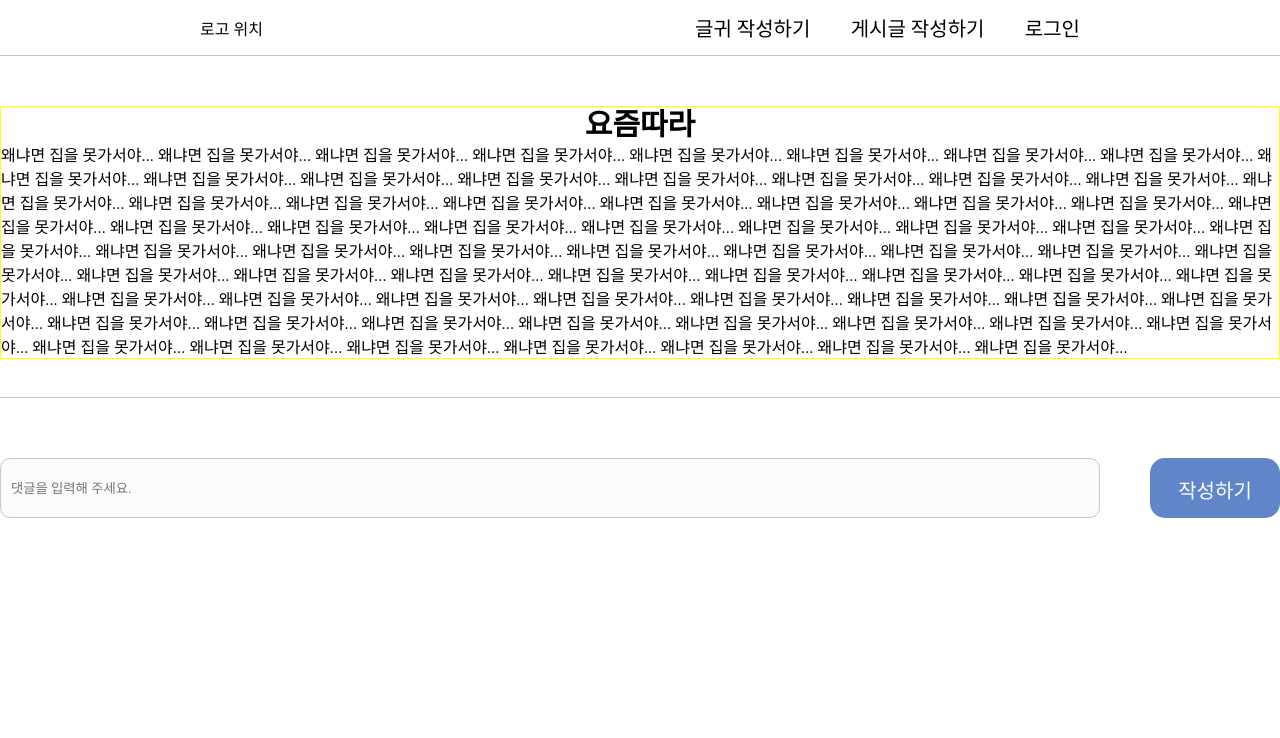
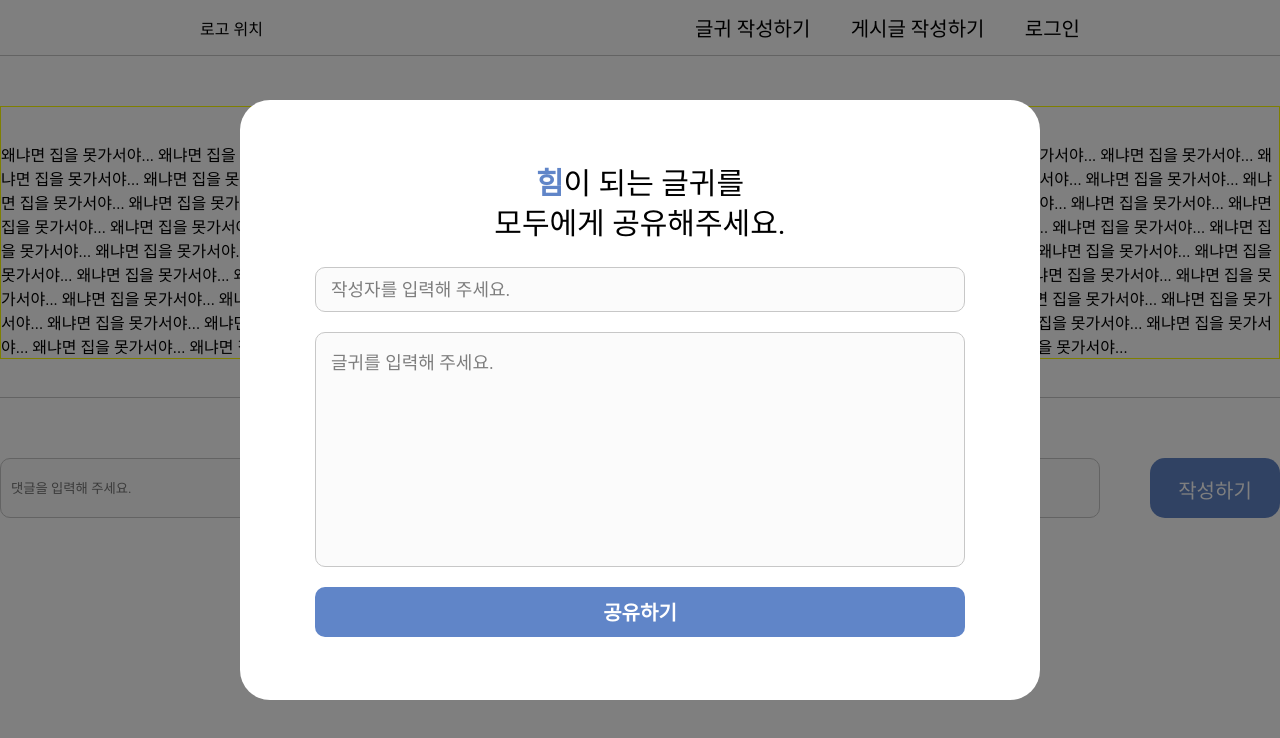
Before and after one commit to kim-leepark/FoxRain_FE, a React (Create React App) app in the folder foxrain/: page /details in a window 1280 px wide. Both pictures are taken after a click on the element "글귀 작성하기". Shown: the top 738 px of the page. Built offline with nearby package versions, Linux system fonts and the light colour scheme.

Commit message:
🔥:: 글귀 작성 모달 띄우기

```diff
--- a/foxrain/src/componetns/Details/index.tsx
+++ b/foxrain/src/componetns/Details/index.tsx
@@ -1,13 +1,15 @@
 import React, { useState } from 'react';
 import Header from '../Header/User';
-import { PostWriteModal } from '../Modal';
+import { PostWriteModal, TextWriteModal } from '../Modal';
 import * as S from './style';
 
 const Details = () => {
   const [uploadPost, setUploadPost] = useState<boolean>(false); // 게시글 작성 모달
+  const [uploadPhrase, setUploadPhrase] = useState<boolean>(false); // 글귀 작성 모달
+
   return (
     <>
-      <Header isMain={false} setUploadPost={setUploadPost} />
+      <Header isMain={false} setUploadPost={setUploadPost} setUploadPhrase={setUploadPhrase} />
       <S.Container>
         <S.TextContent>
           <S.Content>
@@ -44,6 +46,7 @@ const Details = () => {
         </S.CommentBox>
       </S.Container>
       {uploadPost && <PostWriteModal showModal={setUploadPost} />}
+      {uploadPhrase && <TextWriteModal showModal={setUploadPhrase} />}
     </>
   );
 };
--- a/foxrain/src/componetns/Header/User/index.tsx
+++ b/foxrain/src/componetns/Header/User/index.tsx
@@ -8,10 +8,11 @@ import { UserAuthModal } from '../../Modal';
 interface Props {
   isMain: boolean;
   setUploadPost: Dispatch<SetStateAction<boolean>>;
+  setUploadPhrase: Dispatch<SetStateAction<boolean>>;
 }
 
 const Header: FC<Props> = props => {
-  const { isMain, setUploadPost } = props;
+  const { isMain, setUploadPost, setUploadPhrase } = props;
   const navigate = useNavigate();
   const [showModal, setShowModal] = useState(false);
   const Token = localStorage.getItem('accessToken');
@@ -26,7 +27,7 @@ const Header: FC<Props> = props => {
         <S.Content>
           <div onClick={() => navigate(`/`)}>로고 위치</div>
           <S.NavBox>
-            <S.Font>글귀 작성하기</S.Font>
+            <S.Font onClick={() => setUploadPhrase(true)}>글귀 작성하기</S.Font>
             <S.Font onClick={() => setUploadPost(true)}>게시글 작성하기</S.Font>
             {Token === null ? (
               <S.Font onClick={() => openModal()}>로그인</S.Font>
--- a/foxrain/src/componetns/Main/index.tsx
+++ b/foxrain/src/componetns/Main/index.tsx
@@ -6,7 +6,7 @@ import Banner2 from '../../assets/Main/Banner2.svg';
 import Banner3 from '../../assets/Main/Banner3.svg';
 import Post from './Post';
 import { getRequest } from '../../api';
-import { PostWriteModal } from '../Modal';
+import { PostWriteModal, TextWriteModal } from '../Modal';
 
 const Main = () => {
   const token = localStorage.getItem('accessToken');
@@ -24,6 +24,7 @@ const Main = () => {
     }>
   >();
   const [uploadPost, setUploadPost] = useState<boolean>(false); // 게시글 작성 모달
+  const [uploadPhrase, setUploadPhrase] = useState<boolean>(false); // 글귀 작성 모달
 
   useEffect(() => {
     const request = getRequest(1);
@@ -45,7 +46,7 @@ const Main = () => {
 
   return (
     <>
-      <Header isMain={true} setUploadPost={setUploadPost} />
+      <Header isMain={true} setUploadPost={setUploadPost} setUploadPhrase={setUploadPhrase} />
       <S.Container>
         <S.Banner src={backgroundArr[randomIndex]}></S.Banner>
         <S.Font>{content}</S.Font>
@@ -53,6 +54,7 @@ const Main = () => {
         <Post feed={feed ? feed : []} />
       </S.Container>
       {uploadPost && <PostWriteModal showModal={setUploadPost} />}
+      {uploadPhrase && <TextWriteModal showModal={setUploadPhrase} />}
     </>
   );
 };
--- a/foxrain/src/componetns/Modal/TextWriteModal.tsx
+++ b/foxrain/src/componetns/Modal/TextWriteModal.tsx
@@ -1,8 +1,16 @@
-import React from 'react';
+import React, { Dispatch, FC, SetStateAction } from 'react';
 import * as S from './style';
 
-const TextWriteModal = () => {
+interface Props {
+  showModal: Dispatch<SetStateAction<boolean>>;
+}
+
+const TextWriteModal: FC<Props> = props => {
+  const { showModal } = props;
+
   return (
+    <>
+      <S.ModalBG onClick={() => showModal(false)}></S.ModalBG>
       <S.Modal width={800} height={600}>
         <S.ModalText>
           <span>힘</span>이 되는 글귀를
@@ -13,6 +21,7 @@ const TextWriteModal = () => {
         <S.TextArea placeholder={'글귀를 입력해 주세요.'} height={235} />
         <S.Button width={650}>공유하기</S.Button>
       </S.Modal>
+    </>
   );
 };
 
--- a/foxrain/src/componetns/Mypage/index.tsx
+++ b/foxrain/src/componetns/Mypage/index.tsx
@@ -4,7 +4,7 @@ import Header from '../Header/User';
 import { banner } from '../../assets/mypage';
 import Post from './post';
 import { getRequestWithAccessToken } from '../../api';
-import { PostWriteModal } from '../Modal';
+import { PostWriteModal, TextWriteModal } from '../Modal';
 
 const Mypage = () => {
   const token = localStorage.getItem('accessToken');
@@ -18,6 +18,7 @@ const Mypage = () => {
   >();
   const [userName, setUserName] = useState<string>('');
   const [uploadPost, setUploadPost] = useState<boolean>(false); // 게시글 작성 모달
+  const [uploadPhrase, setUploadPhrase] = useState<boolean>(false); // 글귀 작성 모달
 
   useEffect(() => {
     const request = getRequestWithAccessToken(token ? token : '', 2);
@@ -34,7 +35,7 @@ const Mypage = () => {
 
   return (
     <S.Mypage>
-      <Header isMain={false} setUploadPost={setUploadPost} />
+      <Header isMain={false} setUploadPost={setUploadPost} setUploadPhrase={setUploadPhrase} />
       <S.BannerContent>
         <img src={banner} alt='banner' />
         <p>
@@ -43,6 +44,7 @@ const Mypage = () => {
       </S.BannerContent>
       <Post content={feed ? feed : []} />
       {uploadPost && <PostWriteModal showModal={setUploadPost} />}
+      {uploadPhrase && <TextWriteModal showModal={setUploadPhrase} />}
     </S.Mypage>
   );
 };
```
Lines whose indentation alone changed are shown as unchanged.
